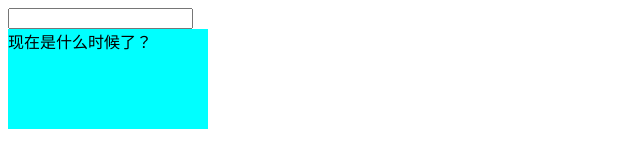
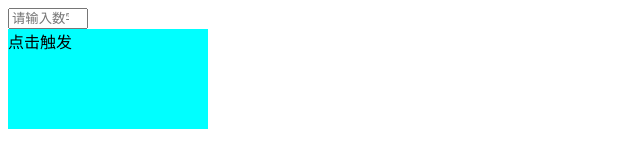
Before and after one commit to Vexel732/DEMO-web, a plain HTML site: page 融合/my own web.html in a window 1280 px wide. Shown: the whole page, without its empty margins (0-640 px from the left). Drawn offline with Linux system fonts and the light colour scheme.

Commit message:
联合JS和HTML

```diff
--- a/融合/my own web.html
+++ b/融合/my own web.html
@@ -12,22 +12,81 @@
         width: 200px;
       }
     </style>
-  </head>
-  <body>
     <!-- 以下为JS -->
     <script>
-      let input_1 = 10;
+      // ===================== 可调参数 =====================
+      // 循环最多打印到多少：防止手滑输入 1000000000 时 console.log 被执行上亿次、控制台刷爆而卡死浏览器。
+      // 想放宽限制，把这个数字改大即可（但不建议改成无穷大）。
+      const MAX_PRINT = 10000;
+
+      // ===================== 主函数 =====================
+      // 触发时机：点击 <div class="box1"> 时，由 HTML 里的 onclick="click_box1()" 调用。
+      // 注意：<script> 写在 <head> 里，脚本“执行”时 <body> 还没被解析出来，
+      //      所以不能在这个函数外面直接 getElementById（那时页面里还没有输入框，只能得到 null）。
+      //      把“取元素”写在函数内部就没问题：点击发生的那一刻，DOM 早已完整。
       function click_box1() {
-        alert("盒子被点击");
-        for (let i = 0; i < input_1; i++) {
+        // ---------- 第 1 步：拿到输入框这个元素对象 ----------
+        // getElementById("numInput") 靠 HTML 里的 id="numInput" 精确定位元素。
+        // 若 HTML 里没有这个 id、或拼写不一致，这里会返回 null，
+        // 下一行再读 inputEl.valueAsNumber 就会报 "Cannot read properties of null"。
+        const inputEl = document.getElementById("numInput");
+
+        // ---------- 第 2 步：读出用户输入的数字 ----------
+        // 重要：input 元素的 .value 永远是「字符串」（输入 10 拿到的是 "10" 而不是 10），
+        //      直接拿去和数字比较会触发隐式类型转换，容易埋坑。
+        // .valueAsNumber 是浏览器已经帮我们转好的「数字类型」：
+        //   - 输入框为空       -> NaN
+        //   - 输入了非法内容   -> NaN（type="number" 通常也不允许输入字母）
+        //   - 输入 10          -> 10
+        const num = inputEl.valueAsNumber;
+
+        // ---------- 第 3 步：三道校验，任何一道不通过就 return ----------
+        // return 的作用：立刻结束整个函数，后面的循环一行都不会执行。
+        // 判断 NaN 必须用 Number.isNaN(num)，不能写成 num === NaN：
+        // 因为 NaN 与任何值（包括它自己）都不相等，num === NaN 永远为 false。
+        if (Number.isNaN(num)) {
+          alert("请先在输入框里输入一个有效的数字！");
+          return; // 空输入 / 非法输入：到此为止
+        }
+
+        // 负数时，i = 0 已经不满足条件 i <= num，循环体一次都不会执行，
+        // 用户会觉得“点了没反应”，所以这里提前给出明确提示。
+        if (num < 0) {
+          alert("请输入 0 或 0 以上的数字！");
+          return; // 负数：到此为止
+        }
+
+        // 超过上限时直接拒绝，避免 console.log 被调用上亿次导致页面卡死。
+        if (num > MAX_PRINT) {
+          alert("数字太大，请输入 " + MAX_PRINT + " 以内的数字！");
+          return; // 超限：到此为止
+        }
+
+        // ---------- 第 4 步：循环打印 ----------
+        // for 的三个部分：
+        //   ① let i = 0  初始化，整段循环只执行 1 次，i 是循环计数器；
+        //      用 let 而不是 var：let 是块级作用域，i 不会泄漏到循环外面。
+        //   ② i <= num   条件，每轮开始前检查；为 true 才执行循环体，为 false 就结束循环
+        //      输入 5 -> 打印 0 1 2 3 4 5（共 6 行）；若写成 <，则只有 0~4。
+        //   ③ i++        步进，每轮结束后执行，等价于 i = i + 1。
+        // 隐含细节：若用户输入小数 3.5，i 依次是 0、1、2、3，
+        //          因为直到 i = 4 时 i <= 3.5 才为 false，相当于“向下取整”后打印。
+        for (let i = 0; i <= num; i++) {
           console.log(i);
         }
       }
-      function blur_inpot1() {
-        alert("输入框获得焦点");
-      }
     </script>
-    <input type="text" onblur="blur_inpot1()" />
-    <div class="box1" onclick="click_box1()">现在是什么时候了？</div>
+  </head>
+  <body>
+    <!-- id="numInput"：给 JS 用 getElementById 定位这个输入框的唯一凭证，两边名字必须完全一致 -->
+    <!-- min / max：只是让浏览器在输入框上给出范围提示和微调（上下箭头）限制，并不阻止用户手打超出范围的数字，真正的拦截仍由 JS 做 -->
+    <input
+      type="number"
+      id="numInput"
+      placeholder="请输入数字"
+      min="0"
+      max="10000"
+    />
+    <div class="box1" onclick="click_box1()">点击触发</div>
   </body>
 </html>
```
